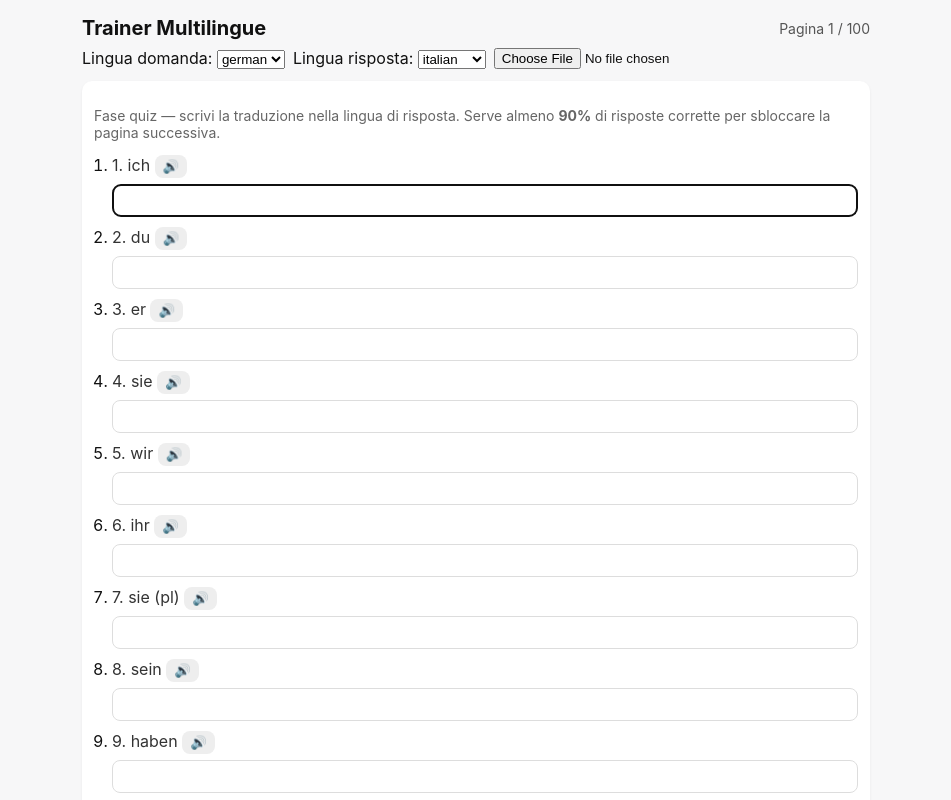
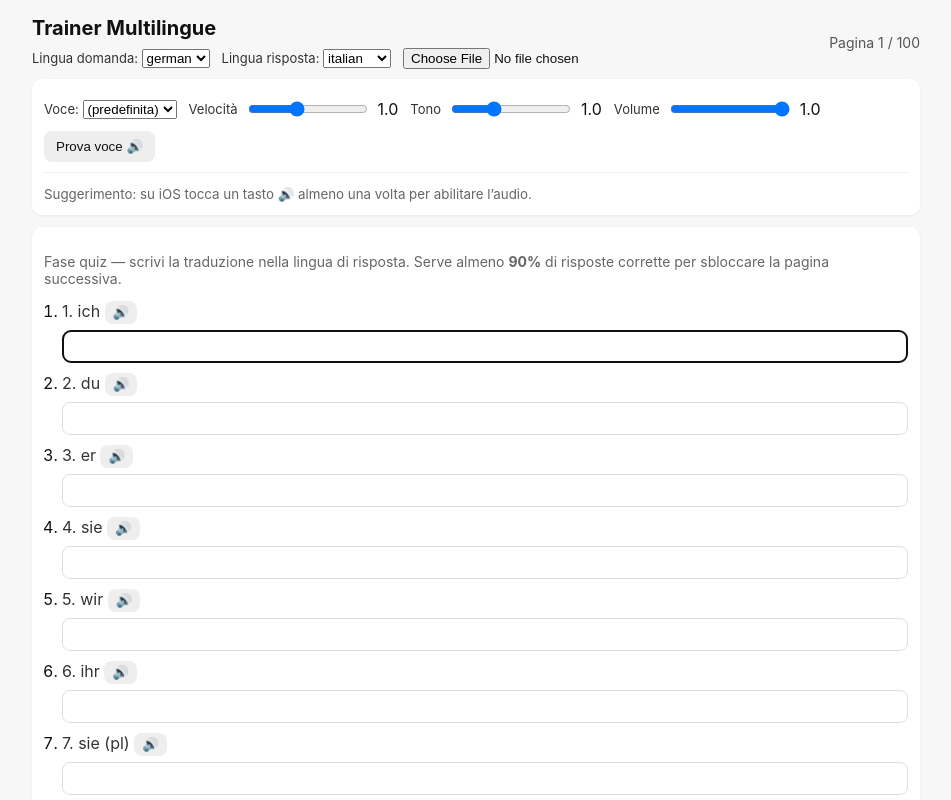
Before and after one commit to paguaro/german, a plain HTML site: page index.html in a window 1280 px wide. Both pictures are taken after a click on the button "Passa al Quiz". Shown: the top 800 px of the page, without its empty margins (164-1115 px from the left). Drawn offline with Linux system fonts and the light colour scheme.

Commit message:
Add files via upload

```diff
--- a/app.js
+++ b/app.js
@@ -1,4 +1,4 @@
-// app.js — multilingua con caricamento JSON, soglia di passaggio, audio robusto e highlighting errori
+// app.js — multilingua, caricamento JSON, soglia di passaggio, TTS migliorato (voce/rate/pitch/volume) e highlight errori
 const PAGE_SIZE = 20;
 let words = [];
 let currentPage = 0;
@@ -7,20 +7,100 @@ let userAnswers = [];
 let questionLang = '';
 let answerLang = '';
 
-// voci TTS
+// TTS state
 let availableVoices = [];
+let ttsSettings = { voiceURI: '', rate: 1, pitch: 1, volume: 1 };
 
 function el(id){ return document.getElementById(id) }
 
+// -------- Persistence --------
+function saveSettings(){
+  localStorage.setItem('tts_settings', JSON.stringify(ttsSettings));
+}
+function loadSettings(){
+  try{
+    const v = JSON.parse(localStorage.getItem('tts_settings') || '{}');
+    if(typeof v === 'object' && v){
+      ttsSettings = { voiceURI: v.voiceURI || '', rate: Number(v.rate)||1, pitch: Number(v.pitch)||1, volume: Number(v.volume)||1 };
+    }
+  }catch(_){}
+}
+
+// -------- TTS helpers --------
 function initVoices(){
   if(!('speechSynthesis' in window)) return;
   availableVoices = window.speechSynthesis.getVoices() || [];
+  populateVoiceSelect();
 }
 if('speechSynthesis' in window){
   initVoices();
   window.speechSynthesis.onvoiceschanged = initVoices;
 }
 
+function populateVoiceSelect(){
+  const sel = el('voiceSelect');
+  if(!sel) return;
+  const cur = ttsSettings.voiceURI;
+  sel.innerHTML = '<option value=\"\">(predefinita)</option>';
+  availableVoices.forEach(v => {
+    const opt = document.createElement('option');
+    opt.value = v.voiceURI || v.name || '';
+    opt.textContent = `${v.name || 'Voce'} — ${v.lang || ''}`;
+    if(opt.value === cur) opt.selected = true;
+    sel.appendChild(opt);
+  });
+}
+
+function mapLang(key){
+  const k = (key || '').toLowerCase();
+  if(k.includes('ital')) return 'it-IT';
+  if(k.includes('campidan') || k.includes('sard')) return 'it-IT'; // fallback per sardo
+  if(k.includes('german') || k.includes('tedesc')) return 'de-DE';
+  if(k.includes('portug') || k.includes('portogh')) return 'pt-PT';
+  if(k.includes('span') || k.includes('spagn')) return 'es-ES';
+  if(k.includes('english') || k.includes('ingles')) return 'en-US';
+  return 'it-IT';
+}
+
+function pickVoice(langTag){
+  if(!availableVoices || !availableVoices.length) return null;
+  // preferisci voce selezionata se compatibile; altrimenti match per lang
+  if(ttsSettings.voiceURI){
+    const chosen = availableVoices.find(v => (v.voiceURI === ttsSettings.voiceURI || v.name === ttsSettings.voiceURI));
+    if(chosen) return chosen;
+  }
+  let v = availableVoices.find(v=> (v.lang||'').toLowerCase() === langTag.toLowerCase());
+  if(v) return v;
+  v = availableVoices.find(v=> (v.lang||'').toLowerCase().startsWith(langTag.slice(0,2).toLowerCase()));
+  return v || null;
+}
+
+function speakText(text, langHint){
+  if(!('speechSynthesis' in window) || !text) return;
+  const lang = mapLang(langHint);
+  const u = new SpeechSynthesisUtterance(text);
+  u.lang = lang;
+  u.rate = ttsSettings.rate || 1;
+  u.pitch = ttsSettings.pitch || 1;
+  u.volume = ttsSettings.volume || 1;
+  const voice = pickVoice(lang);
+  if(voice) u.voice = voice;
+  try{
+    // iOS fix: reset della coda e resume
+    window.speechSynthesis.cancel();
+    window.speechSynthesis.speak(u);
+    if(window.speechSynthesis.paused){ window.speechSynthesis.resume(); }
+  }catch(_){}
+}
+
+function handleSpeakButton(e){
+  const btn = e.target.closest('.speak-btn');
+  if(!btn) return;
+  const text = decodeURIComponent(btn.getAttribute('data-say') || '');
+  speakText(text, questionLang);
+}
+
+// -------- Data loading --------
 async function loadWordsFromUrl(url){
   try {
     const resp = await fetch(url);
@@ -70,26 +150,27 @@ function populateLanguageSelectors(){
 }
 
 function totalPages(){ return Math.max(1, Math.ceil(words.length / PAGE_SIZE)) }
-
 function wordsForPage(page){
   const start = page * PAGE_SIZE;
   const end = Math.min(words.length, start + PAGE_SIZE);
   return words.slice(start, end);
 }
-
 function renderPageInfo(){
   el('currentPage').textContent = (currentPage + 1);
   el('totalPages').textContent = totalPages();
 }
 
+// -------- UI render --------
 function renderMemorizeView(){
   const list = el('wordList');
   list.innerHTML = '';
   const pageWords = wordsForPage(currentPage);
   pageWords.forEach((p, idx) => {
+    const q = p[questionLang] ?? '';
+    const a = p[answerLang] ?? '';
+    const encoded = encodeURIComponent(q);
     const li = document.createElement('li');
-    const encoded = encodeURIComponent(p[questionLang] ?? '');
-    li.innerHTML = `<span class="q">${p[questionLang]}</span><span class="a">${p[answerLang]}</span>` +
+    li.innerHTML = `<span class="q">${q}</span><span class="a">${a}</span>` +
                    `<button type="button" class="speak-btn" data-say="${encoded}">🔊</button>`;
     list.appendChild(li);
   });
@@ -115,7 +196,7 @@ function startQuiz(){
                    `<input type="text" data-idx="${idx}" />`;
     ol.appendChild(li);
   });
-  el('nextPageBtn').disabled = true; // blocca avanzamento finché non superi la soglia
+  el('nextPageBtn').disabled = true;
   showElement('memorizeView', false);
   showElement('quizView', true);
   showElement('scoreBox', false);
@@ -126,6 +207,7 @@ function startQuiz(){
   }, 50);
 }
 
+// normalize without diacritics
 function normalize(s){
   return s ? s.toString().trim().toLowerCase().normalize('NFD').replace(/[\\u0300-\\u036f]/g, '') : '';
 }
@@ -133,7 +215,7 @@ function normalize(s){
 function checkAnswers(){
   const pageWords = wordsForPage(currentPage);
   const inputs = document.querySelectorAll('#quizList input');
-  // pulizia feedback precedente
+  // clear previous feedback
   document.querySelectorAll('#quizList .quiz-item').forEach(li=>{
     li.classList.remove('correct','wrong');
     const fb = li.querySelector('.feedback'); if(fb) fb.remove();
@@ -169,6 +251,7 @@ function checkAnswers(){
   renderAttempts();
 }
 
+// -------- Nav & progress --------
 function goToNextPage(){
   currentPage = Math.min(totalPages()-1, currentPage + 1);
   saveProgress();
@@ -177,56 +260,14 @@ function goToNextPage(){
   showElement('quizView', false);
 }
 
-function mapLang(key){
-  const k = (key || '').toLowerCase();
-  if(k.includes('ital')) return 'it-IT';
-  if(k.includes('campidan') || k.includes('sard')) return 'it-IT'; // fallback per sardo
-  if(k.includes('german') || k.includes('tedesc')) return 'de-DE';
-  if(k.includes('portug') || k.includes('portogh')) return 'pt-PT';
-  if(k.includes('span') || k.includes('spagn')) return 'es-ES';
-  if(k.includes('english') || k.includes('ingles')) return 'en-US';
-  return 'it-IT';
-}
-
-function pickVoice(langTag){
-  if(!availableVoices || !availableVoices.length) return null;
-  let v = availableVoices.find(v=> (v.lang||'').toLowerCase() === langTag.toLowerCase());
-  if(v) return v;
-  v = availableVoices.find(v=> (v.lang||'').toLowerCase().startsWith(langTag.slice(0,2).toLowerCase()));
-  return v || null;
-}
-
-function speakText(text, langHint){
-  if(!('speechSynthesis' in window)) return;
-  const lang = mapLang(langHint);
-  const u = new SpeechSynthesisUtterance(text);
-  u.lang = lang;
-  const voice = pickVoice(lang);
-  if(voice) u.voice = voice;
-  u.rate = 1; u.pitch = 1;
-  // su iOS a volte serve cancellare la coda prima
-  window.speechSynthesis.cancel();
-  window.speechSynthesis.speak(u);
-}
-
-function handleSpeakButton(e){
-  const btn = e.target.closest('.speak-btn');
-  if(!btn) return;
-  const encoded = btn.getAttribute('data-say') || '';
-  const text = decodeURIComponent(encoded);
-  speakText(text, questionLang);
-}
-
 function saveAttempt(page){
   attemptsForPage[page] = (attemptsForPage[page] || 0) + 1;
   localStorage.setItem('lang_trainer_attempts', JSON.stringify(attemptsForPage));
 }
-
 function saveProgress(){
   const state = { currentPage, attemptsForPage, questionLang, answerLang };
   localStorage.setItem('lang_trainer_state', JSON.stringify(state));
 }
-
 function loadProgress(){
   try {
     const st = JSON.parse(localStorage.getItem('lang_trainer_state') || '{}');
@@ -236,11 +277,9 @@ function loadProgress(){
     if(st.answerLang) answerLang = st.answerLang;
   } catch(e){ console.warn('No saved state') }
 }
-
 function renderAttempts(){
   el('attempts').textContent = attemptsForPage[currentPage] || 0;
 }
-
 function resetProgress(){
   if(confirm('Sei sicuro di voler resettare il progresso?')) {
     localStorage.removeItem('lang_trainer_state');
@@ -254,7 +293,26 @@ function resetProgress(){
   }
 }
 
+// -------- Boot --------
 document.addEventListener('DOMContentLoaded', async ()=>{
+  loadSettings();
+  // bind controls
+  el('voiceSelect').addEventListener('change', e => {
+    ttsSettings.voiceURI = e.target.value || '';
+    saveSettings();
+  });
+  const rate = el('rate'), pitch = el('pitch'), volume = el('volume');
+  const rateVal = el('rateVal'), pitchVal = el('pitchVal'), volumeVal = el('volumeVal');
+  const syncUI = () => { rate.value = ttsSettings.rate; pitch.value = ttsSettings.pitch; volume.value = ttsSettings.volume;
+                         rateVal.textContent = Number(ttsSettings.rate).toFixed(1);
+                         pitchVal.textContent = Number(ttsSettings.pitch).toFixed(1);
+                         volumeVal.textContent = Number(ttsSettings.volume).toFixed(1); };
+  syncUI();
+  rate.addEventListener('input', ()=>{ ttsSettings.rate = Number(rate.value); rateVal.textContent = rate.value; saveSettings(); });
+  pitch.addEventListener('input', ()=>{ ttsSettings.pitch = Number(pitch.value); pitchVal.textContent = pitch.value; saveSettings(); });
+  volume.addEventListener('input', ()=>{ ttsSettings.volume = Number(volume.value); volumeVal.textContent = volume.value; saveSettings(); });
+  el('testVoiceBtn').addEventListener('click', ()=> speakText('Prova voce attiva', questionLang || 'italian'));
+
   await loadWordsFromUrl('words.json');
   loadProgress();
   populateLanguageSelectors();
--- a/index.html
+++ b/index.html
@@ -7,11 +7,12 @@
   <link rel="stylesheet" href="styles.css" />
   <style>
     body{font-family:-apple-system,BlinkMacSystemFont,"Segoe UI",Roboto,Arial;margin:0;background:#f7f7f8;color:#111}
-    #app{max-width:820px;margin:0 auto;padding:16px}
+    #app{max-width:920px;margin:0 auto;padding:16px}
     header{display:flex;align-items:center;justify-content:space-between}
     h1{font-size:20px;margin:0}
     #pageInfo{font-size:14px;color:#555}
-    .lang-controls{display:flex;gap:8px;flex-wrap:wrap;margin-top:8px}
+    .bar{display:flex;gap:12px;flex-wrap:wrap;align-items:center;margin-top:8px}
+    .bar label{font-size:13px;color:#333}
     main{margin-top:12px}
     .hint{font-size:14px;color:#666}
     .view{background:#fff;padding:12px;border-radius:10px;box-shadow:0 1px 3px rgba(0,0,0,0.06)}
@@ -35,19 +36,35 @@
     .quiz-item.correct input{border-color:#0a0;background:#f0fff0}
     .quiz-item.wrong input{border-color:#a00;background:#fff0f0}
     .feedback{font-size:12px;color:#a00;margin-top:6px}
+    .hr{height:1px;background:#eee;margin:10px 0}
+    .range-wrap{display:flex;gap:8px;align-items:center}
+    .range-wrap input{width:120px}
   </style>
 </head>
 <body>
   <div id="app">
     <header>
-      <h1>Trainer Multilingue</h1>
+      <div>
+        <h1>Trainer Multilingue</h1>
+        <div class="bar">
+          <label>Lingua domanda: <select id="questionLang"></select></label>
+          <label>Lingua risposta: <select id="answerLang"></select></label>
+          <input type="file" id="fileInput" accept="application/json" />
+        </div>
+      </div>
       <div id="pageInfo">Pagina <span id="currentPage">1</span> / <span id="totalPages">1</span></div>
     </header>
 
-    <div class="lang-controls">
-      <label>Lingua domanda: <select id="questionLang"></select></label>
-      <label>Lingua risposta: <select id="answerLang"></select></label>
-      <input type="file" id="fileInput" accept="application/json" />
+    <div class="view" style="margin-top:10px">
+      <div class="bar">
+        <label>Voce: <select id="voiceSelect"><option value="">(predefinita)</option></select></label>
+        <div class="range-wrap"><label>Velocità</label><input type="range" id="rate" min="0.6" max="1.6" step="0.1" value="1"><span id="rateVal">1.0</span></div>
+        <div class="range-wrap"><label>Tono</label><input type="range" id="pitch" min="0.8" max="1.4" step="0.1" value="1"><span id="pitchVal">1.0</span></div>
+        <div class="range-wrap"><label>Volume</label><input type="range" id="volume" min="0.2" max="1" step="0.1" value="1"><span id="volumeVal">1.0</span></div>
+        <button type="button" id="testVoiceBtn" class="secondary">Prova voce 🔊</button>
+      </div>
+      <div class="hr"></div>
+      <small style="color:#666">Suggerimento: su iOS tocca un tasto 🔊 almeno una volta per abilitare l’audio.</small>
     </div>
 
     <main>
```
